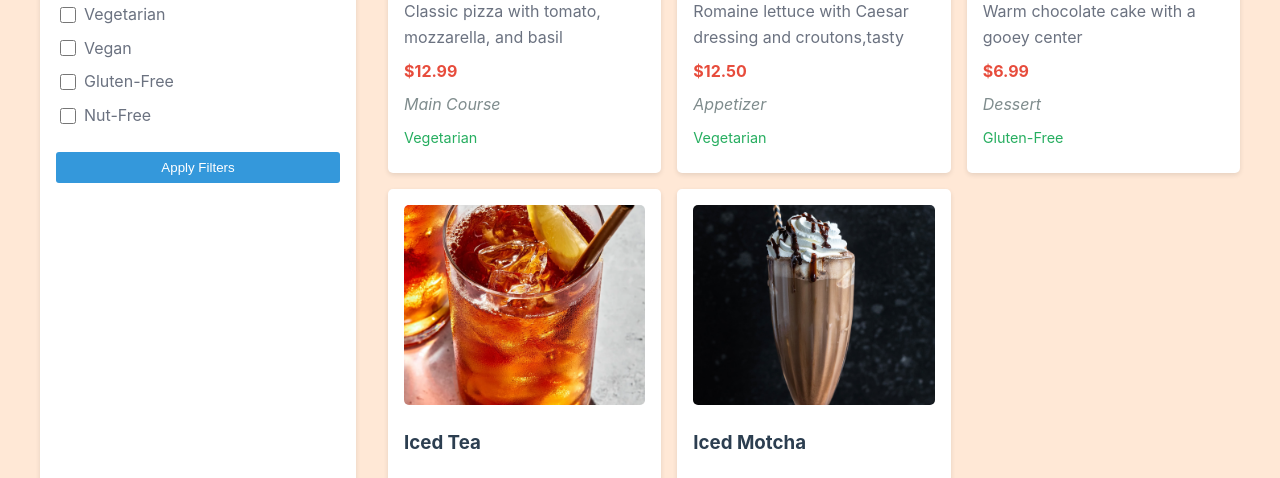
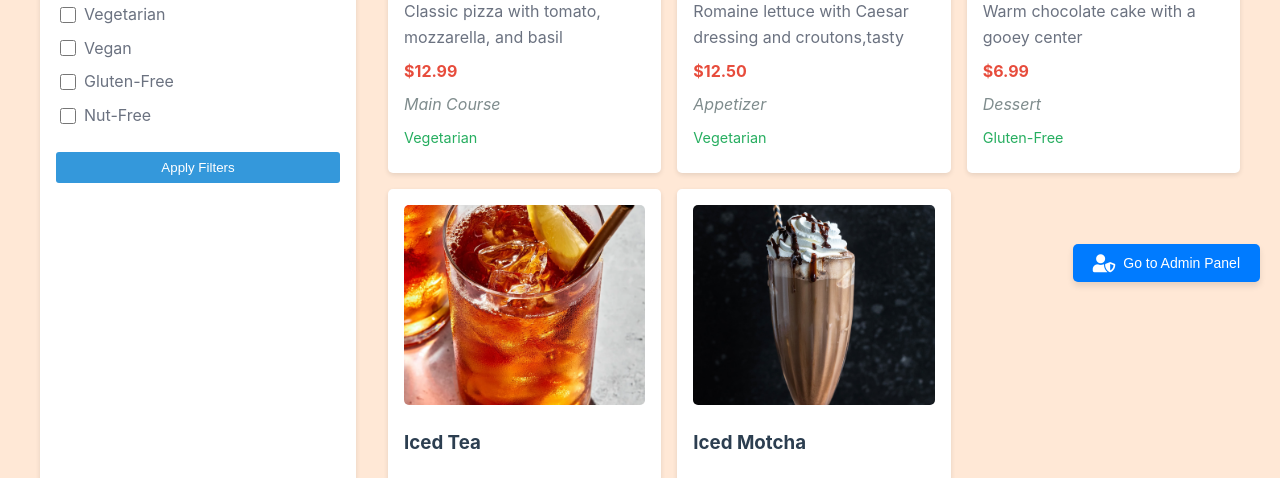
Before and after one commit to indrajeet-77/Infosys-SpringBaord-HiFi-Delivery-Eats-Menu-Management-Module-Team2-, a Flask app: page / in a window 1280 px wide. Shown: the part 498-976 px from the top of the page. Run offline with Flask 3, Linux system fonts and the light colour scheme; data comes from the database, SQL or seed files in the repository; both versions use the stored data as it was after the commit.

Commit message:
Edit Functionality fixed

```diff
--- a/app.py
+++ b/app.py
@@ -85,47 +85,60 @@ def menu_items():
         finally:
             conn.close()
 
-@app.route('/api/menu_items/<int:item_id>', methods=['PUT', 'DELETE'])
+# Update existing menu item
+@app.route('/api/menu_items', methods=['PUT'])
+def update_menu_item():
+    try:
+        data = request.json
+        menu_item_id = data.get('MenuItemID')
+
+        if not menu_item_id:
+            return jsonify({"error": "MenuItemID is required"}), 400
+
+        # Database connection
+        conn = get_db_connection()
+        cursor = conn.cursor()
+
+        # Update query
+        cursor.execute('''
+            UPDATE MenuItems
+            SET Name = ?, Description = ?, Price = ?, CategoryID = ?, ImageURL = ?, AvailabilityStatus = ?, ModifiedDate = CURRENT_TIMESTAMP
+            WHERE MenuItemID = ?
+        ''', (
+            data.get('Name'),
+            data.get('Description'),
+            data.get('Price'),
+            data.get('CategoryID'),
+            data.get('ImageURL'),
+            data.get('AvailabilityStatus'),
+            menu_item_id
+        ))
+
+
+        conn.commit()
+        conn.close()
+
+        if cursor.rowcount == 0:
+            return jsonify({"error": "No menu item found with the given ID"}), 404
+
+        return jsonify({"message": "Menu item updated successfully"}), 200
+
+    except Exception as e:
+        # Log the error for debugging
+        print(f"Error: {e}")
+        return jsonify({"error": "An internal error occurred"}), 500
+
+
+
+
+
+# @app.route('/api/menu_items/<int:item_id>', methods=['PUT', 'DELETE'])
+@app.route('/api/menu_items/<int:item_id>', methods=['DELETE'])
 def modify_menu_item(item_id):
     conn = get_db_connection()
     cursor = conn.cursor()
 
-    if request.method == 'PUT':
-        # Update existing menu item
-        data = request.json
-        try:
-            cursor.execute('''
-                UPDATE MenuItems
-                SET Name=?, Description=?, Price=?, CategoryID=?,
-                    AvailabilityStatus=?, ImageURL=?
-                WHERE MenuItemID=?
-            ''', (
-                data['Name'],
-                data['Description'],
-                float(data['Price']),
-                int(data['CategoryID']),
-                data.get('AvailabilityStatus', 1),
-                data.get('ImageURL', ''),
-                item_id
-            ))
-
-            cursor.execute('DELETE FROM MenuItemDietaryPreferences WHERE MenuItemID=?', (item_id,))
-
-            if 'DietaryPreferences' in data and data['DietaryPreferences']:
-                cursor.executemany('''
-                    INSERT INTO MenuItemDietaryPreferences (MenuItemID, PreferenceID)
-                    VALUES (?, ?)
-                ''', [(item_id, pref_id) for pref_id in data['DietaryPreferences']])
-
-            conn.commit()
-            return jsonify({"message": "Menu item updated successfully"}), 200
-        except Exception as e:
-            conn.rollback()
-            return jsonify({"error": str(e)}), 400
-        finally:
-            conn.close()
-
-    elif request.method == 'DELETE':
+    if request.method == 'DELETE':
         # Delete menu item
         try:
             cursor.execute('DELETE FROM MenuItemDietaryPreferences WHERE MenuItemID=?', (item_id,))
--- a/static/css/style.css
+++ b/static/css/style.css
@@ -311,3 +311,25 @@ input[type="checkbox"] {
       grid-column: span 2;
   }
 }
+.admin-button {
+  position: fixed;
+  bottom: 20px;
+  right: 20px;
+  padding: 10px 20px;
+  background-color: #007bff; /* Primary button color */
+  color: white;
+  border: none;
+  border-radius: 5px;
+  cursor: pointer;
+  font-size: 14px;
+  display: flex;
+  align-items: center;
+  gap: 8px; /* Space between icon and text */
+  box-shadow: 0 4px 6px rgba(0, 0, 0, 0.1);
+}
+.admin-button:hover {
+  background-color: #0056b3; /* Hover color */
+}
+.admin-button i {
+  font-size: 18px;
+}
--- a/templates/index.html
+++ b/templates/index.html
@@ -6,6 +6,8 @@
     <title>Menu Management System</title>
     <link rel="stylesheet" href="{{ url_for('static', filename='css/style.css') }}">
     <link href="https://fonts.googleapis.com/css2?family=Poppins:wght@300;400;600&display=swap" rel="stylesheet">
+    <link href="https://cdnjs.cloudflare.com/ajax/libs/font-awesome/5.15.4/css/all.min.css" rel="stylesheet">
+
 </head>
 <body>
     <header class="flex justify-between items-center p-4 bg-white shadow-md">
@@ -44,6 +46,10 @@
             </div>
         </section>
     </main>
+    <button onclick="location.href='/admin'" class="admin-button">
+        <i class="fas fa-user-shield"></i>
+        Go to Admin Panel
+    </button>
 
     <script src="{{ url_for('static', filename='js/script.js') }}"></script>
 </body>
```
Also changed, not shown: enhanced_menu_management.db, static/images/burger-7419428_640.jpg (added).
